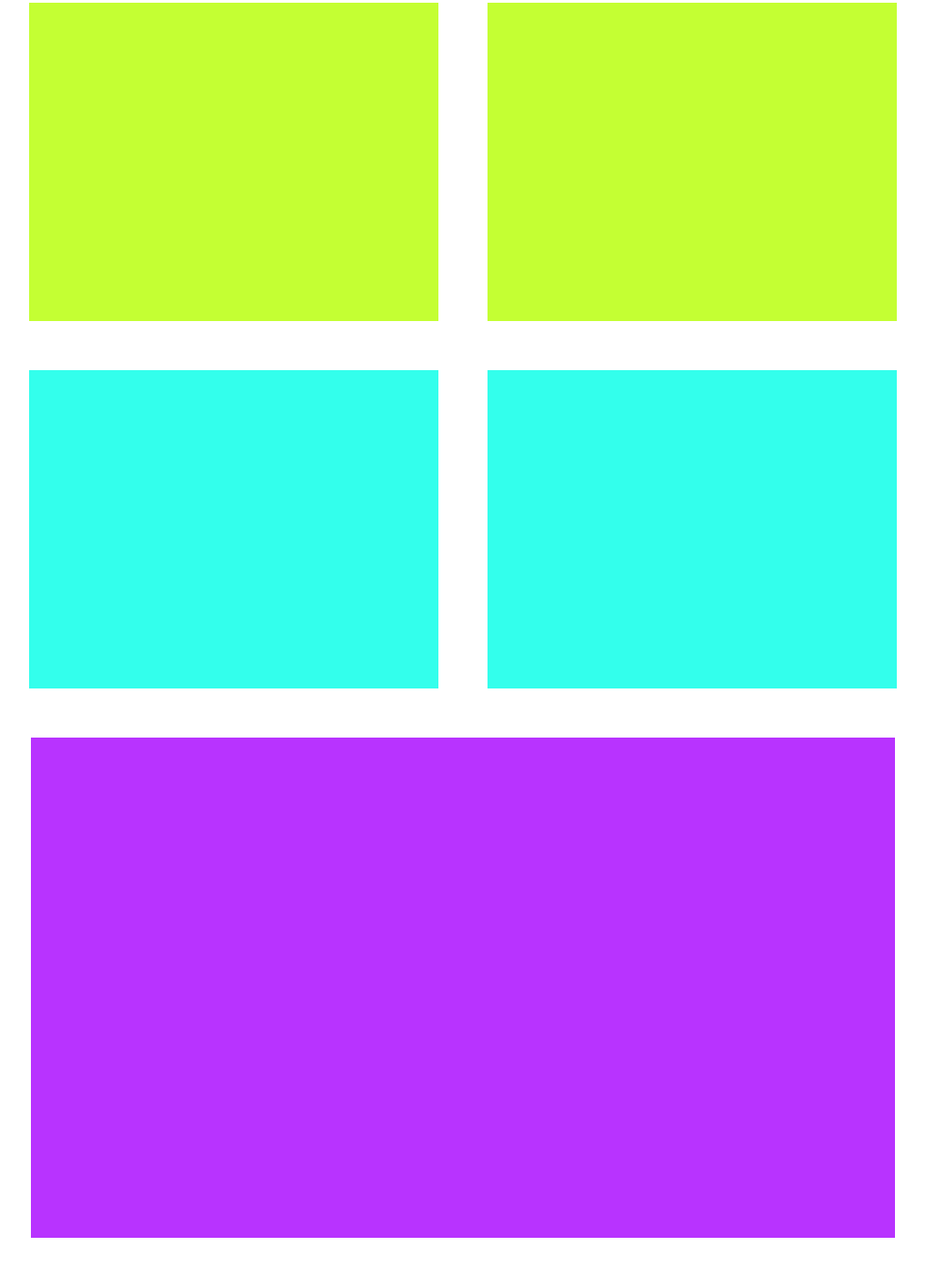
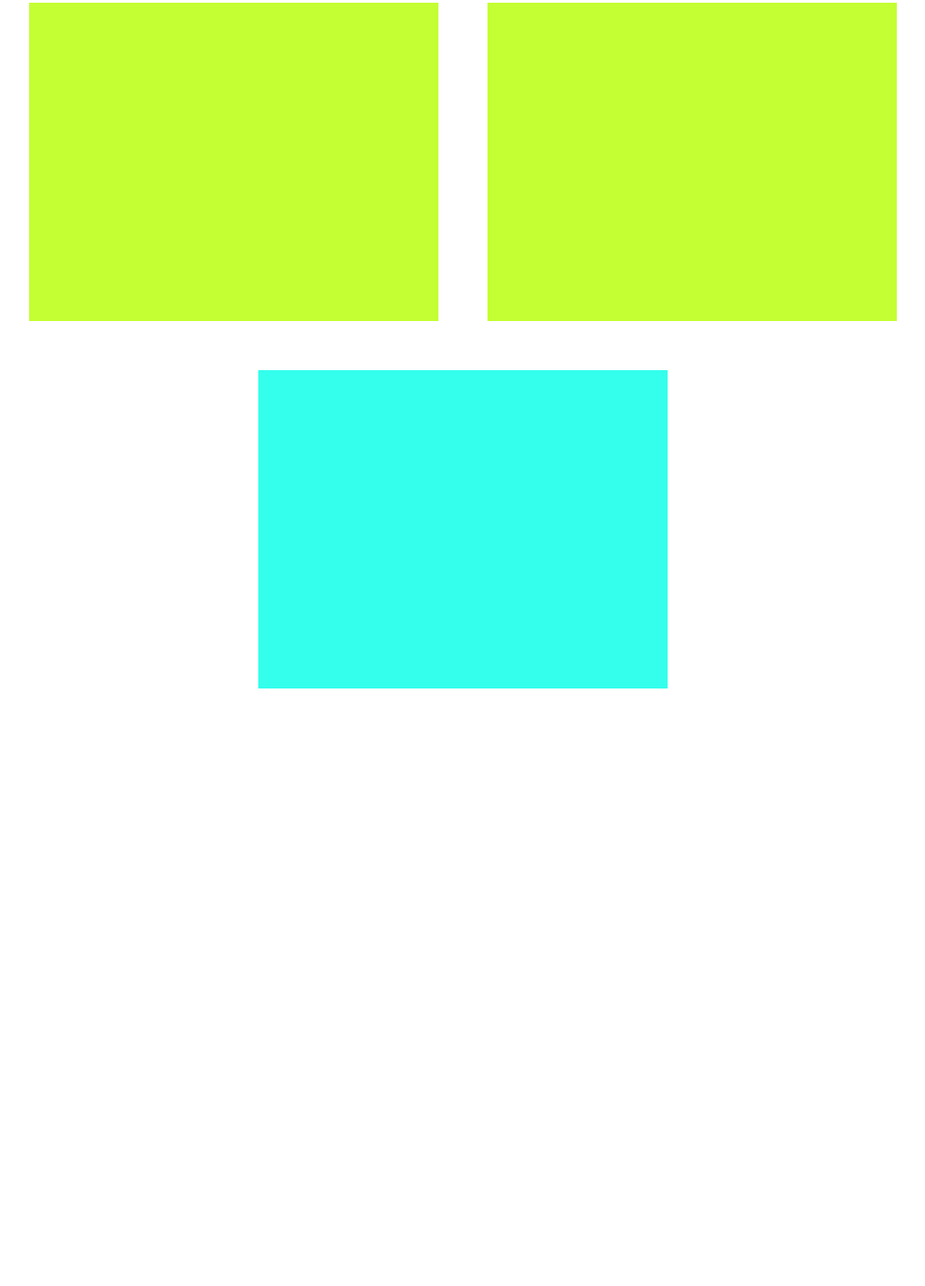
Before and after one commit to skshareef/FinalProject_DataVisualization, a plain HTML site: page index.html in a window 1280 px wide. Shown: the part 681-2095 px from the top of the page at 91% size, without its empty margins (106-1123 px from the left). After the commit the page ends 1500 px from the top, so only its background shows below. Drawn offline with nearby package versions, Linux system fonts and the light colour scheme.

Commit message:
Update index.html

```diff
--- a/index.html
+++ b/index.html
@@ -32,12 +32,7 @@ div {text-align: center;}
       <svg id="Graph 4" width="500" height="400">
         <rect width="450" height="350" style="fill:rgb(51, 255, 236 );" />
       </svg>
-      <svg id="Graph 5" width="500" height="400">
-        <rect width="450" height="350" style="fill:rgb(51, 255, 236 );" />
-      </svg>
-      <svg id="Graph 6" width="1000" height="600">
-        <rect width="950" height="550" style="fill:rgb(184, 51, 255);" />
-      </svg>
+
 
 
 
```
